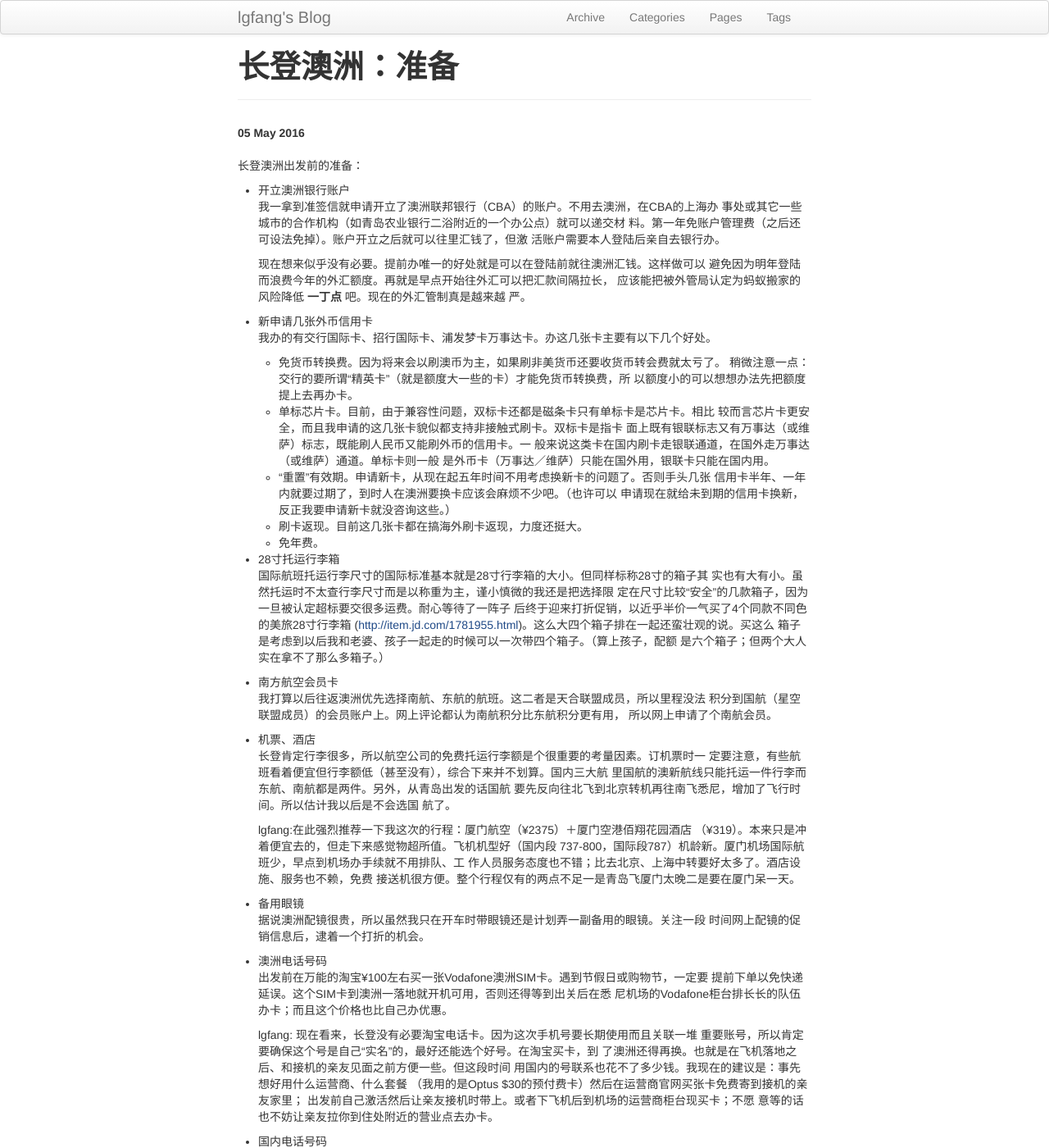
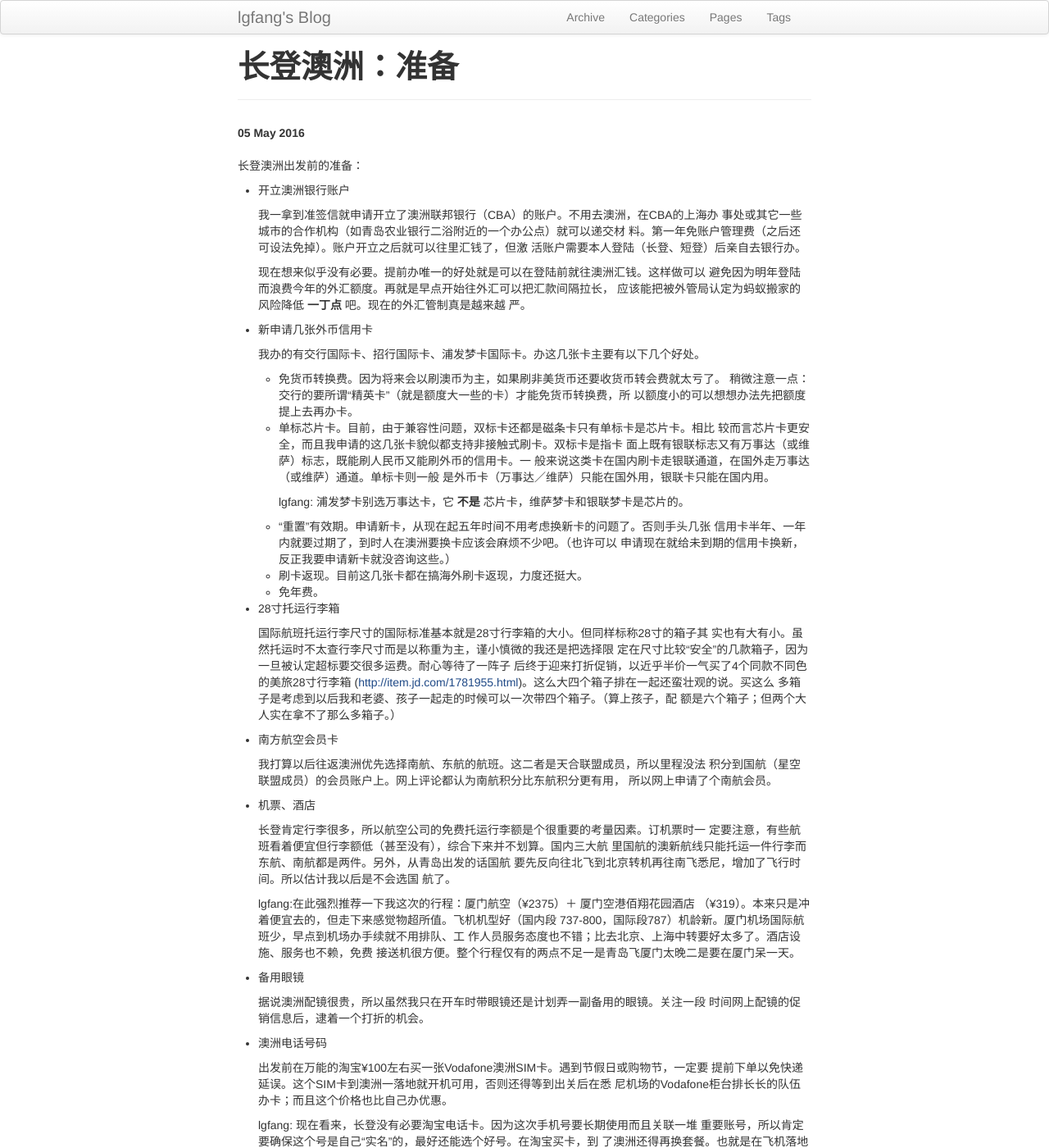
Before and after one commit to lgfang/lgfang.github.io, a Jekyll site: the page built from _posts/2016-05-05-oz-preparation.html, in a window 1280 px wide and 1400 px high. Shown: the whole window at 82% size. Built offline with Jekyll 4.4.1, drawn with Linux system fonts in a browser that asks for light colours; comment, search, counter and statistics services are not loaded; some of the changed text lies outside the part shown.

Commit message:
oz: spdb master card is not an IC card

```diff
--- a/_posts/2016-05-05-oz-preparation.html
+++ b/_posts/2016-05-05-oz-preparation.html
@@ -11,13 +11,15 @@ tags: [悉尼, 长登, 移民]
 </p>
 
 <ul class="org-ul">
-<li>开立澳洲银行账户
+<li><p>
+开立澳洲银行账户
+</p>
 
 <p>
 我一拿到准签信就申请开立了澳洲联邦银行（CBA）的账户。不用去澳洲，在CBA的上海办
 事处或其它一些城市的合作机构（如青岛农业银行二浴附近的一个办公点）就可以递交材
 料。第一年免账户管理费（之后还可设法免掉）。账户开立之后就可以往里汇钱了，但激
-活账户需要本人登陆后亲自去银行办。
+活账户需要本人登陆（长登、短登）后亲自去银行办。
 </p>
 
 <p>
@@ -25,42 +27,45 @@ tags: [悉尼, 长登, 移民]
 避免因为明年登陆而浪费今年的外汇额度。再就是早点开始往外汇可以把汇款间隔拉长，
 应该能把被外管局认定为蚂蚁搬家的风险降低 <b>一丁点</b> 吧。现在的外汇管制真是越来越
 严。
+</p></li>
+
+<li><p>
+新申请几张外币信用卡
 </p>
-</li>
-
-<li>新申请几张外币信用卡
 
 <p>
-我办的有交行国际卡、招行国际卡、浦发梦卡万事达卡。办这几张卡主要有以下几个好处。
+我办的有交行国际卡、招行国际卡、浦发梦卡国际卡。办这几张卡主要有以下几个好处。
 </p>
 
 <ul class="org-ul">
 <li>免货币转换费。因为将来会以刷澳币为主，如果刷非美货币还要收货币转会费就太亏了。
 稍微注意一点：交行的要所谓“精英卡”（就是额度大一些的卡）才能免货币转换费，所
-以额度小的可以想想办法先把额度提上去再办卡。
-</li>
+以额度小的可以想想办法先把额度提上去再办卡。</li>
 
-<li>单标芯片卡。目前，由于兼容性问题，双标卡还都是磁条卡只有单标卡是芯片卡。相比
+<li><p>
+单标芯片卡。目前，由于兼容性问题，双标卡还都是磁条卡只有单标卡是芯片卡。相比
 较而言芯片卡更安全，而且我申请的这几张卡貌似都支持非接触式刷卡。双标卡是指卡
 面上既有银联标志又有万事达（或维萨）标志，既能刷人民币又能刷外币的信用卡。一
 般来说这类卡在国内刷卡走银联通道，在国外走万事达（或维萨）通道。单标卡则一般
 是外币卡（万事达／维萨）只能在国外用，银联卡只能在国内用。
-</li>
+</p>
+
+<p>
+lgfang: 浦发梦卡别选万事达卡，它 <b>不是</b> 芯片卡，维萨梦卡和银联梦卡是芯片的。
+</p></li>
 
 <li>“重置”有效期。申请新卡，从现在起五年时间不用考虑换新卡的问题了。否则手头几张
 信用卡半年、一年内就要过期了，到时人在澳洲要换卡应该会麻烦不少吧。（也许可以
-申请现在就给未到期的信用卡换新，反正我要申请新卡就没咨询这些。）
-</li>
+申请现在就给未到期的信用卡换新，反正我要申请新卡就没咨询这些。）</li>
 
-<li>刷卡返现。目前这几张卡都在搞海外刷卡返现，力度还挺大。
-</li>
+<li>刷卡返现。目前这几张卡都在搞海外刷卡返现，力度还挺大。</li>
 
-<li>免年费。
-</li>
-</ul>
-</li>
+<li>免年费。</li>
+</ul></li>
 
-<li>28寸托运行李箱
+<li><p>
+28寸托运行李箱
+</p>
 
 <p>
 国际航班托运行李尺寸的国际标准基本就是28寸行李箱的大小。但同样标称28寸的箱子其
@@ -68,21 +73,23 @@ tags: [悉尼, 长登, 移民]
 定在尺寸比较“安全”的几款箱子，因为一旦被认定超标要交很多运费。耐心等待了一阵子
 后终于迎来打折促销，以近乎半价一气买了4个同款不同色的美旅28寸行李箱
 (<a href="http://item.jd.com/1781955.html">http://item.jd.com/1781955.html</a>)。这么大四个箱子排在一起还蛮壮观的说。买这么
-箱子是考虑到以后我和老婆、孩子一起走的时候可以一次带四个箱子。（算上孩子，配额
-是六个箱子；但两个大人实在拿不了那么多箱子。）
+多箱子是考虑到以后我和老婆、孩子一起走的时候可以一次带四个箱子。（算上孩子，配
+额是六个箱子；但两个大人实在拿不了那么多箱子。）
+</p></li>
+
+<li><p>
+南方航空会员卡
 </p>
-</li>
-
-<li>南方航空会员卡
 
 <p>
 我打算以后往返澳洲优先选择南航、东航的航班。这二者是天合联盟成员，所以里程没法
 积分到国航（星空联盟成员）的会员账户上。网上评论都认为南航积分比东航积分更有用，
 所以网上申请了个南航会员。
+</p></li>
+
+<li><p>
+机票、酒店
 </p>
-</li>
-
-<li>机票、酒店
 
 <p>
 长登肯定行李很多，所以航空公司的免费托运行李额是个很重要的考量因素。订机票时一
@@ -93,23 +100,25 @@ tags: [悉尼, 长登, 移民]
 </p>
 
 <p>
-lgfang:在此强烈推荐一下我这次的行程：厦门航空（¥2375）＋厦门空港佰翔花园酒店
+lgfang:在此强烈推荐一下我这次的行程：厦门航空（¥2375）＋ 厦门空港佰翔花园酒店
 （¥319）。本来只是冲着便宜去的，但走下来感觉物超所值。飞机机型好（国内段
 737-800，国际段787）机龄新。厦门机场国际航班少，早点到机场办手续就不用排队、工
 作人员服务态度也不错；比去北京、上海中转要好太多了。酒店设施、服务也不赖，免费
 接送机很方便。整个行程仅有的两点不足一是青岛飞厦门太晚二是要在厦门呆一天。
+</p></li>
+
+<li><p>
+备用眼镜
 </p>
-</li>
-
-<li>备用眼镜
 
 <p>
 据说澳洲配镜很贵，所以虽然我只在开车时带眼镜还是计划弄一副备用的眼镜。关注一段
 时间网上配镜的促销信息后，逮着一个打折的机会。
+</p></li>
+
+<li><p>
+澳洲电话号码
 </p>
-</li>
-
-<li>澳洲电话号码
 
 <p>
 出发前在万能的淘宝¥100左右买一张Vodafone澳洲SIM卡。遇到节假日或购物节，一定要
@@ -120,34 +129,37 @@ lgfang:在此强烈推荐一下我这次的行程：厦门航空（¥2375）＋
 <p>
 lgfang: 现在看来，长登没有必要淘宝电话卡。因为这次手机号要长期使用而且关联一堆
 重要账号，所以肯定要确保这个号是自己“实名”的，最好还能选个好号。在淘宝买卡，到
-了澳洲还得再换。也就是在飞机落地之后、和接机的亲友见面之前方便一些。但这段时间
-用国内的号联系也花不了多少钱。我现在的建议是：事先想好用什么运营商、什么套餐
-（我用的是Optus $30的预付费卡）然后在运营商官网买张卡免费寄到接机的亲友家里；
+了澳洲还得再换套餐。也就是在飞机落地之后、和接机的亲友见面之前方便一些。但这段
+时间用国内的号联系也花不了多少钱。我现在的建议是：事先想好用什么运营商、什么套
+餐（我用的是Optus $30的预付费卡）然后在运营商官网买张卡免费寄到接机的亲友家里；
 出发前自己激活然后让亲友接机时带上。或者下飞机后到机场的运营商柜台现买卡；不愿
 意等的话也不妨让亲友拉你到住处附近的营业点去办卡。
+</p></li>
+
+<li><p>
+国内电话号码
 </p>
-</li>
-
-<li>国内电话号码
 
 <p>
 国内的电话号码上绑定太多东西了：网银、政府网站、社交、电商平台等等，所以即使到
 了澳洲还得保留着，主要是收发验证短信。抽空把套餐改成最便宜的那种，然后出发前几
 天致电10086（我是移动的号）前开通国际漫游。
-</p>
-</li>
+</p></li>
 
 <li>日期安排
 
 <ul class="org-ul">
-<li>打听招聘高峰期
+<li><p>
+打听招聘高峰期
+</p>
 
 <p>
 建议在高峰到达之前一个月去，这样有点时间可以先准备准备。
+</p></li>
+
+<li><p>
+查询 Skillmax 开课日期
 </p>
-</li>
-
-<li>查询 Skillmax 开课日期
 
 <p>
 免费的英语课有好几种，我认识的都选Skillmax（现在改名叫 English for Job
@@ -157,8 +169,6 @@ Seekers）。基本上就是去教室里写写简历、准备准备面试的问
 
 <p>
 <a href="http://ames.edu.au/courses/programs-for-migrants/skillmax-jobseekers">http://ames.edu.au/courses/programs-for-migrants/skillmax-jobseekers</a>
-</p>
-</li>
+</p></li>
+</ul></li>
 </ul>
-</li>
-</ul>
```
